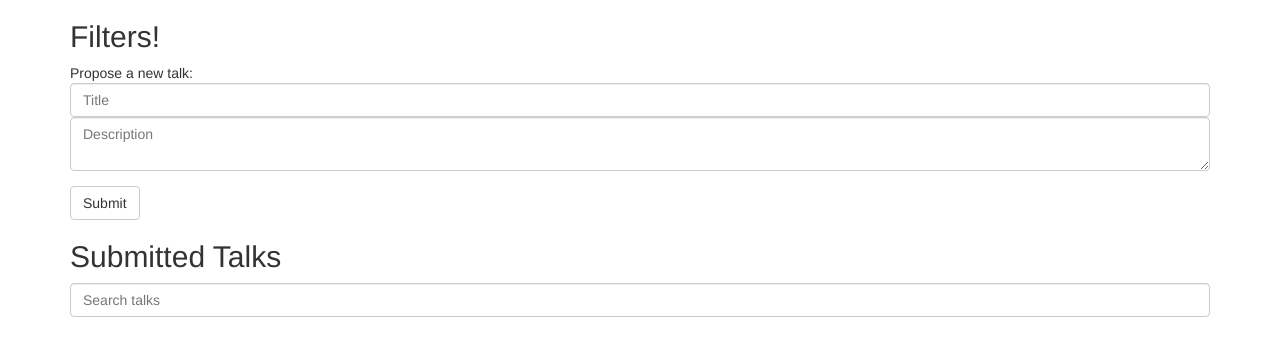
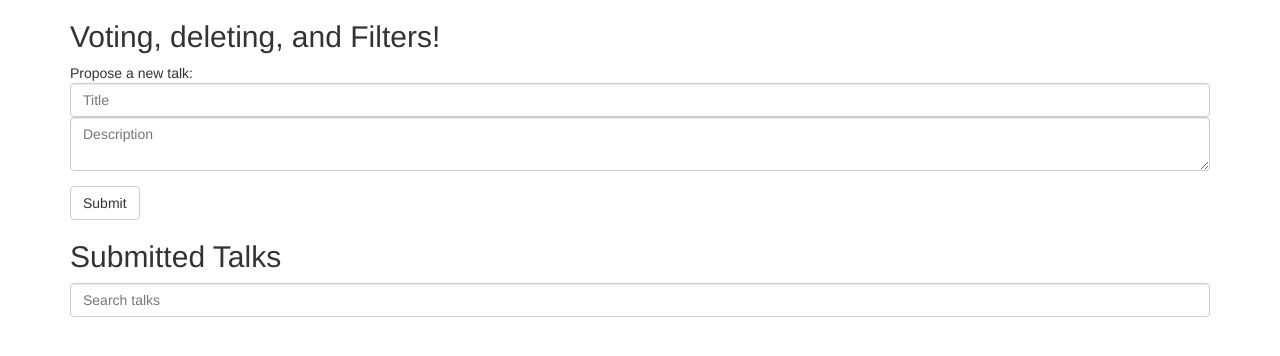
Before and after one commit to gempesaw/ya-ng-intro, a website: page ng/app/5-filters.html in a window 1280 px wide. Drawn offline with Linux system fonts and the light colour scheme; no server answers; files whose address does not match are found by name.

Commit message:
Rename filter page yet again

```diff
--- a/ng/app/5-filters.html
+++ b/ng/app/5-filters.html
@@ -9,7 +9,7 @@
     <script src="bower_components/bootstrap/dist/js/bootstrap.js"></script>
   </head>
   <body class="container" ng-controller="proposalCtrl as Proposal">
-    <h2>Filters!</h2>
+    <h2>Voting, deleting, and Filters!</h2>
 
     <div class="form-group" >
       Propose a new talk:
```
